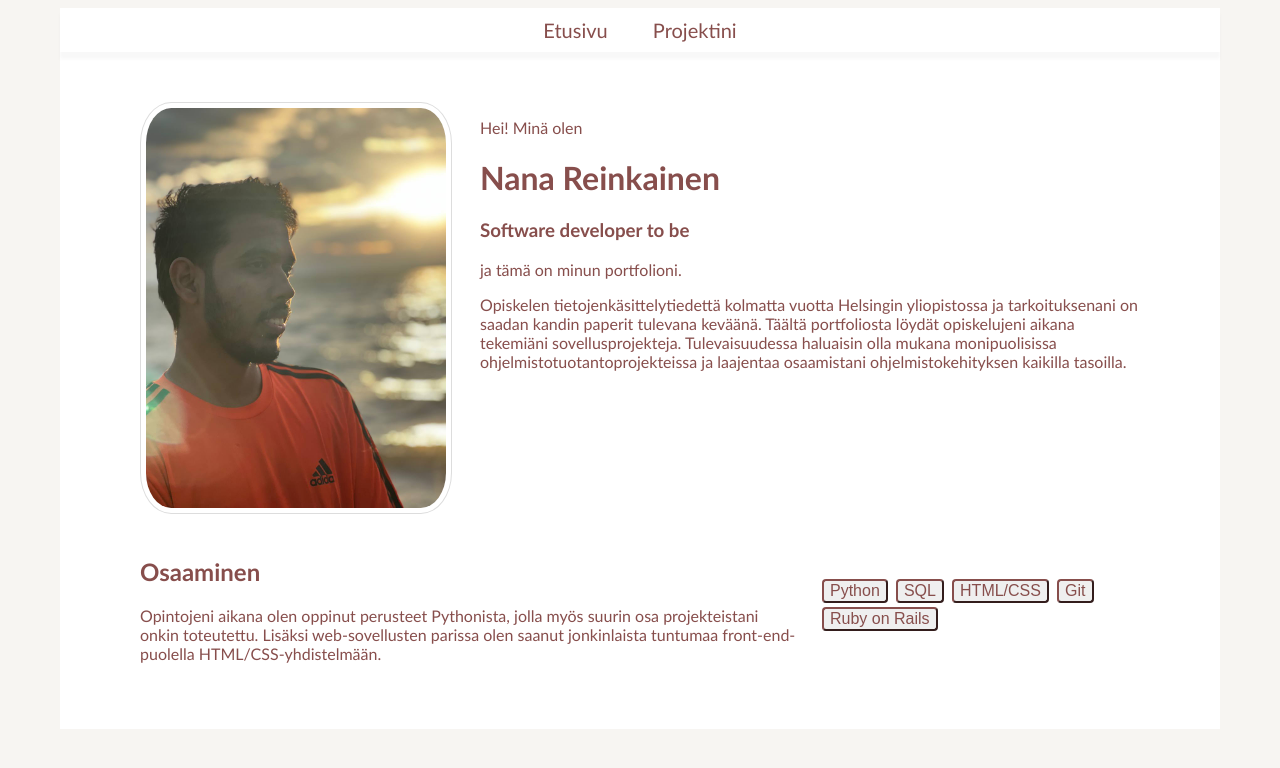
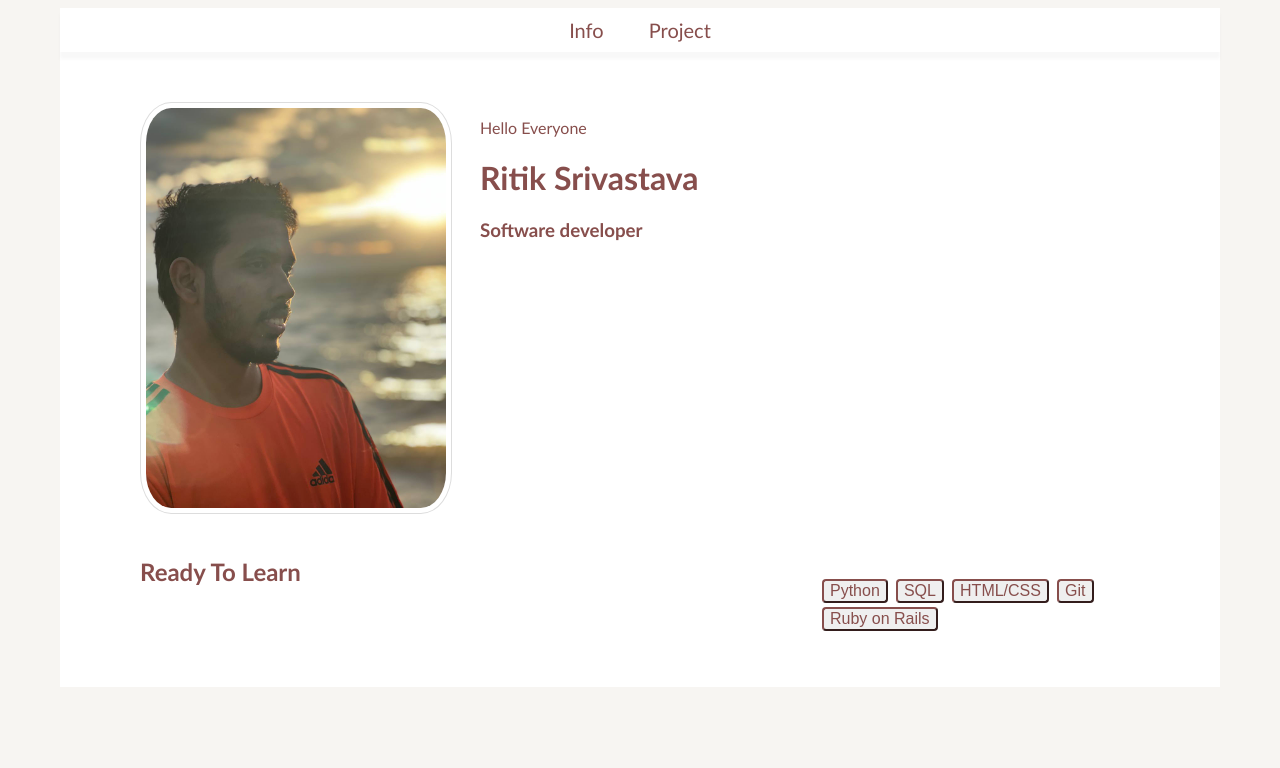
Before and after one commit to alexanderritik/AppCode, a Flask app: page / in a window 1280 px wide. Shown: the top 768 px of the page. Run offline with Flask 3, Linux system fonts and the light colour scheme.

Commit message:
51 commit

```diff
--- a/app.py
+++ b/app.py
@@ -14,7 +14,7 @@ def index():
 @app.route("/projects")
 @cache.cached(timeout=60) # 43200 = 12 tuntia
 def get_repos():
-    api_url = "https://api.github.com/users/Na-na13/repos"
+    api_url = "https://api.github.com/users/alexanderritik/repos"
     response = requests.get(api_url).json()
     repos = []
     for data in response:
--- a/templates/index.html
+++ b/templates/index.html
@@ -5,23 +5,12 @@
                 <img src="../static/img/me3.jpg">
             </div>
             <div class="intro-text">
-                <p>Hei! Minä olen</p>
-                <h1>Nana Reinkainen</h1>
-                <h3>Software developer to be</h3>
-                <p>ja tämä on minun portfolioni.</p>
-                <p>Opiskelen tietojenkäsittelytiedettä kolmatta vuotta Helsingin yliopistossa
-                        ja tarkoituksenani on saadan kandin paperit tulevana keväänä. Täältä
-                        portfoliosta löydät opiskelujeni aikana tekemiäni sovellusprojekteja.
-                        Tulevaisuudessa haluaisin olla mukana monipuolisissa ohjelmistotuotantoprojekteissa
-                        ja laajentaa osaamistani ohjelmistokehityksen kaikilla tasoilla.
-                </p>
+                <p>Hello Everyone</p>
+                <h1>Ritik Srivastava</h1>
+                <h3>Software developer</h3>
             </div>
             <div class="career-text">
-                <h2>Osaaminen</h2>
-                <p>Opintojeni aikana olen oppinut perusteet Pythonista, jolla myös suurin osa projekteistani onkin toteutettu. Lisäksi web-sovellusten parissa
-                        olen saanut jonkinlaista tuntumaa front-end-puolella HTML/CSS-yhdistelmään.
-                </p>
-
+                <h2>Ready To Learn</h2>
             </div>
             <div class="boxes">
                 <div class="box">
--- a/templates/layout.html
+++ b/templates/layout.html
@@ -2,13 +2,13 @@
 <html>
     <head>
         <link rel="stylesheet" href="/static/styles.css">
-        <title>Nana Reinikainen</title>
+        <title>Ritik</title>
         <meta charset="utf-8">
     </head>
     <body>
         <div class="navbar">
-            <a href="/">Etusivu</a>
-            <a href="/projects">Projektini</a>
+            <a href="/">Info</a>
+            <a href="/projects">Project</a>
         </div>
         {% block content %}{% endblock %}
     </body>
```
Also changed, not shown: templates/projects.html (+2 -5 lines), .github/workflows/main.yaml.
